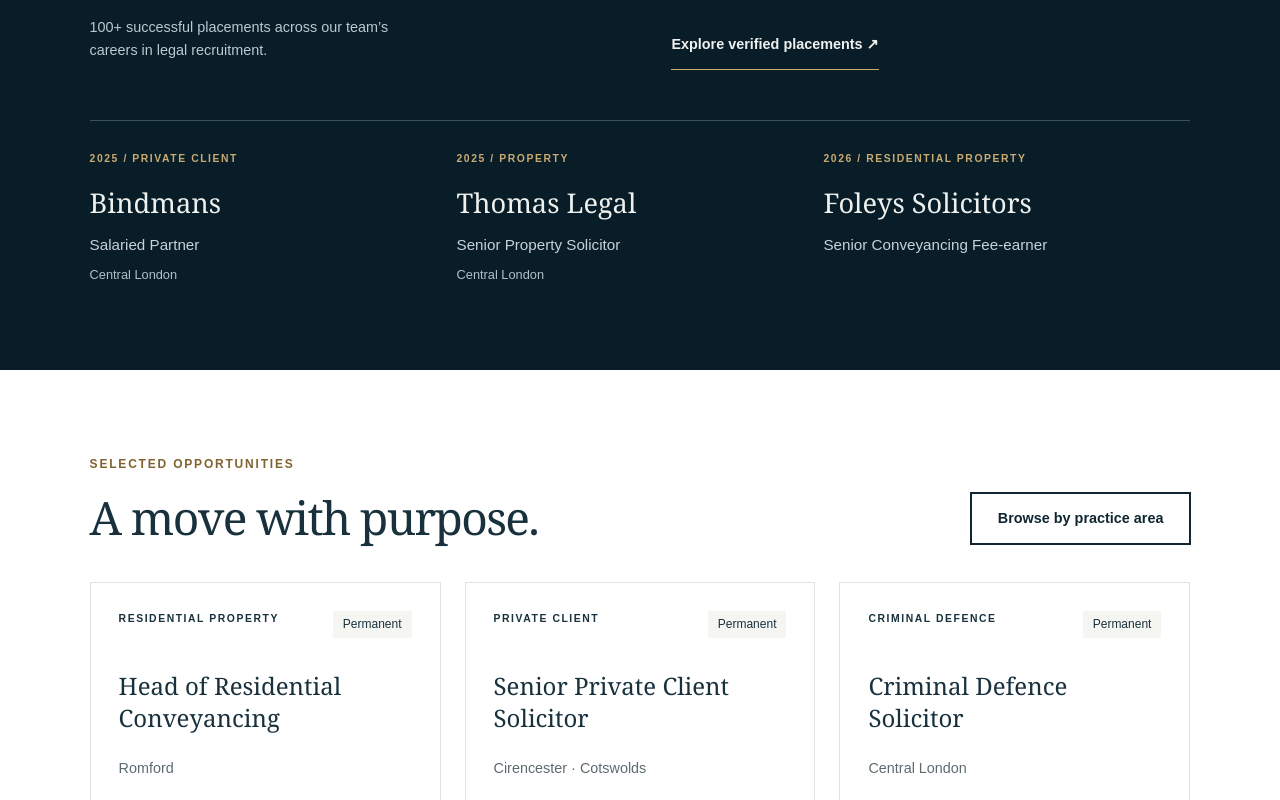
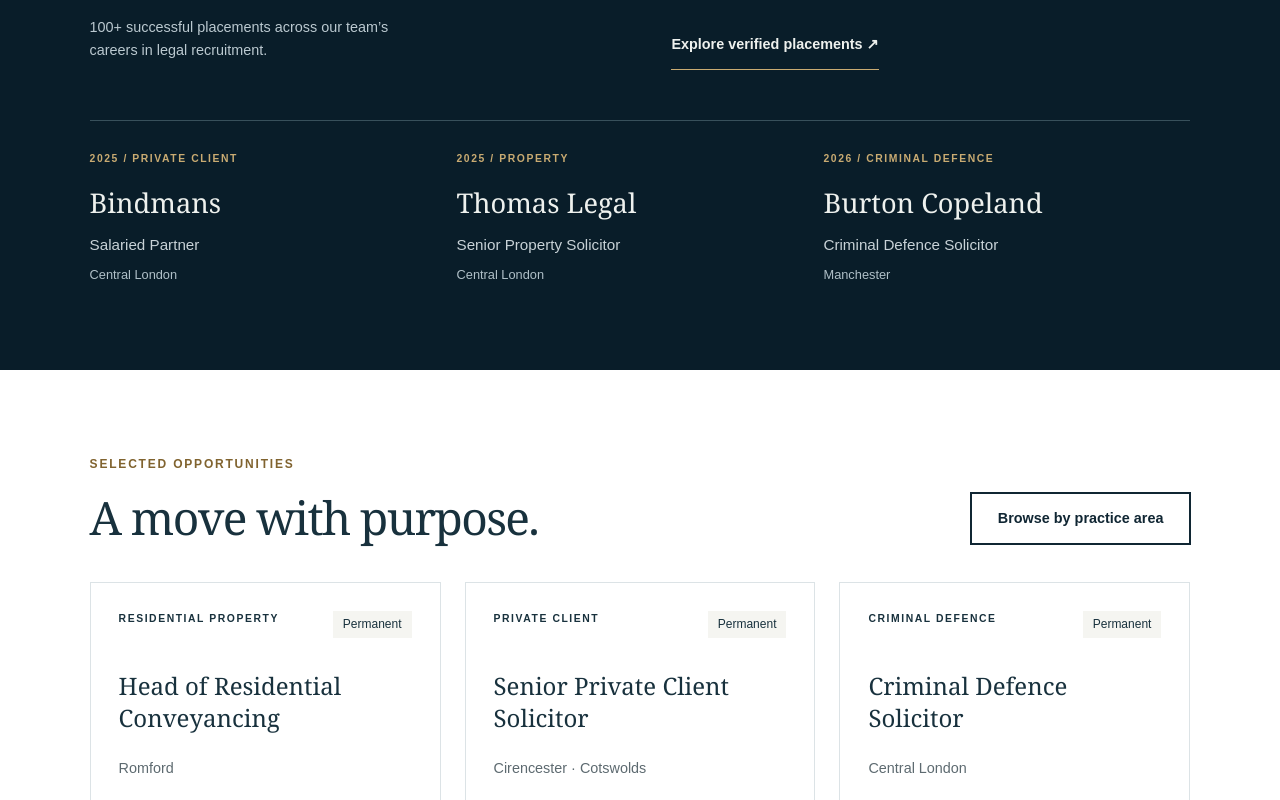
Before and after one commit to OlympiaHedge/lawsearch-website, a Next.js app: page / in a window 1280 px wide. Shown: the part 2720-3520 px from the top of the page. Built offline with nearby package versions, Linux system fonts and the light colour scheme.

Commit message:
Feature Burton Copeland placement on the homepage

```diff
--- a/app/page.tsx
+++ b/app/page.tsx
@@ -4,12 +4,13 @@
 import {practiceAreas} from '@/lib/practice-areas';
 import {placements,placementExperience} from '@/lib/placements';
 const featuredIds=['ls-014','ls-001','ls-011'];
+const homepagePlacements=placements.filter(p=>['Bindmans','Thomas Legal','Burton Copeland'].includes(p.firm));
 export default function Home(){return <Shell>
  <section className="hero prestige-hero"><div className="hero-copy"><p className="eyebrow gold">LAWSEARCH · UK / US / UAE</p><h1>Prestigious<br/><em>Legal Talent.</em></h1><p className="hero-intro">Securing exceptional opportunities for some of the world’s most respected lawyers across the UK, US and UAE.</p><p className="hero-support">For ambitious law firms. For exceptional legal teams. For the next chapter of your career.</p><div className="actions"><a className="button gold-button" href="/jobs">Explore opportunities <span aria-hidden="true">↗</span></a><a className="button ghost" href="/employers">Hire legal talent</a></div><div className="hero-bottom"><span>Private practice & in-house</span><span>Associate to partner & leadership</span></div></div><aside className="hero-aside"><span className="large-monogram" aria-hidden="true">ls.</span><div className="aside-note"><span className="eyebrow gold">AMBITION, PERSONALLY UNDERSTOOD</span><p>The right introduction.<br/>A lasting impact.</p><a href="/contact">Begin a conversation ↗</a></div></aside></section>
  <section className="market-strip" aria-label="Our markets">{[{code:'01',name:'United Kingdom',country:'UK'},{code:'02',name:'United States',country:'US'},{code:'03',name:'United Arab Emirates',country:'UAE'}].map(m=><a key={m.country} href={`/jobs?country=${m.country}`}><span className="eyebrow gold-dark">{m.code} / OUR MARKETS</span><span>{m.name}</span><span aria-hidden="true">↗</span></a>)}</section>
  <section className="intro section"><p className="eyebrow gold-dark">A RELATIONSHIP BEYOND THE APPOINTMENT</p><div className="intro-grid"><h2>Exceptional careers.<br/><em>Considered connections.</em></h2><div><p>Lawsearch connects respected lawyers with ambitious law firms and legal teams. We bring specialist understanding, rich professional networks and a personal commitment to every introduction.</p><p>Our work starts with your ambitions: the practice you want to build, the people you want beside you and the contribution you want to make.</p><a className="text-link" href="/about">The Lawsearch approach ↗</a></div></div></section>
  <section className="expertise section"><div className="section-heading"><div><p className="eyebrow gold-dark">EXPLORE YOUR EXPERTISE</p><h2>Your practice.<br/><em>Your next possibility.</em></h2></div><p>From complex corporate transactions to trusted private client relationships. Explore opportunities in your area of law.</p></div><div className="home-practices">{practiceAreas.map((area,i)=><a href={`/jobs?practice=${area.slug}`} key={area.slug}><span className="sector-number">{String(i+1).padStart(2,'0')}</span><span>{area.name}</span><span aria-hidden="true">↗</span></a>)}</div><a className="text-link" href="/specialisms">Discover our specialist coverage ↗</a></section>
- <section className="section proof-section"><div className="proof-intro"><div><p className="eyebrow gold">EXPERIENCE THAT MAKES A DIFFERENCE</p><p className="proof-number">100<span>+</span></p><p>{placementExperience}</p></div><div><h2>Our introductions.<br/><em>Their next chapter.</em></h2><p>A selection of appointments across partnership, senior legal practice and specialist fee-earning roles.</p><a className="text-link" href="/verified-placements">Explore verified placements ↗</a></div></div><div className="placement-preview">{placements.slice(0,3).map(p=><article key={p.firm}><p className="eyebrow gold">{p.year} / {p.practice}</p><h3>{p.firm}</h3><p>{p.role}</p>{p.location&&<span>{p.location}</span>}</article>)}</div></section>
+ <section className="section proof-section"><div className="proof-intro"><div><p className="eyebrow gold">EXPERIENCE THAT MAKES A DIFFERENCE</p><p className="proof-number">100<span>+</span></p><p>{placementExperience}</p></div><div><h2>Our introductions.<br/><em>Their next chapter.</em></h2><p>A selection of appointments across partnership, senior legal practice and specialist fee-earning roles.</p><a className="text-link" href="/verified-placements">Explore verified placements ↗</a></div></div><div className="placement-preview">{homepagePlacements.map(p=><article key={p.firm}><p className="eyebrow gold">{p.year} / {p.practice}</p><h3>{p.firm}</h3><p>{p.role}</p>{p.location&&<span>{p.location}</span>}</article>)}</div></section>
  <section className="section"><div className="section-heading"><div><p className="eyebrow gold-dark">SELECTED OPPORTUNITIES</p><h2>A move with purpose.</h2></div><a href="/jobs" className="button outline">Browse by practice area</a></div><div className="jobs-grid">{featuredIds.map(id=>jobs.find(j=>j.id===id)).filter(j=>j!==undefined).map(job=><JobCard job={job} key={job.id}/>)}</div><p className="muted small-print">Packages and availability are confirmed with you before an introduction.</p></section>
  <section className="split-cta"><div><p className="eyebrow gold">FOR LEGAL PROFESSIONALS</p><h2>Your ambition.<br/><em>Our commitment.</em></h2><p>Tell us what the next chapter should look like. We’ll listen, advise and introduce you with discretion.</p><a href="/apply" className="button gold-button">Register your CV</a></div><div><p className="eyebrow gold">FOR LAW FIRMS & LEGAL TEAMS</p><h2>Talent that moves<br/><em>your business forward.</em></h2><p>Work with a search partner who understands your commercial priorities, your culture and the people you need.</p><a href="/employers" className="button ghost">Discuss your hiring plans</a></div></section>
  </Shell>}
```
